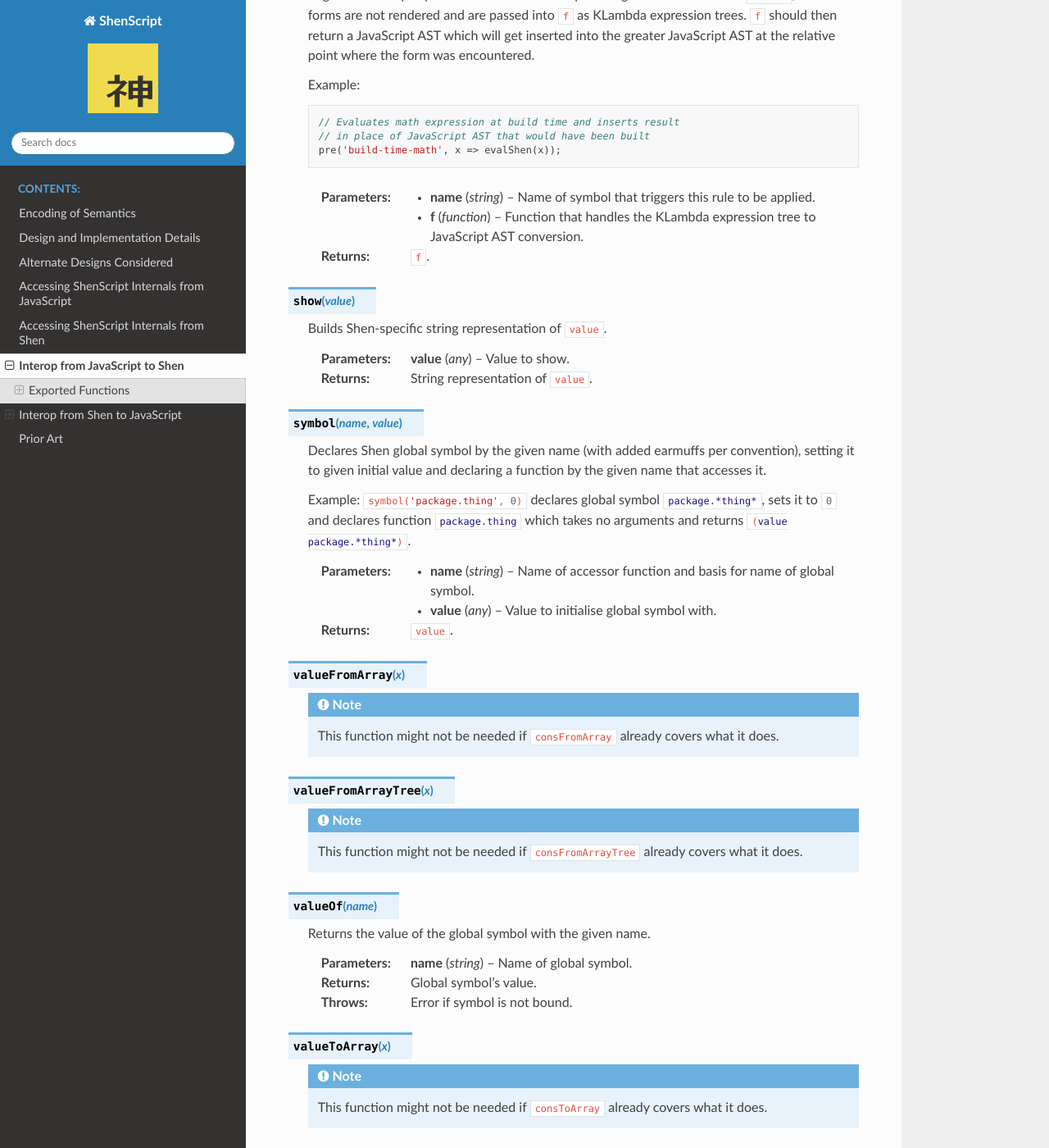
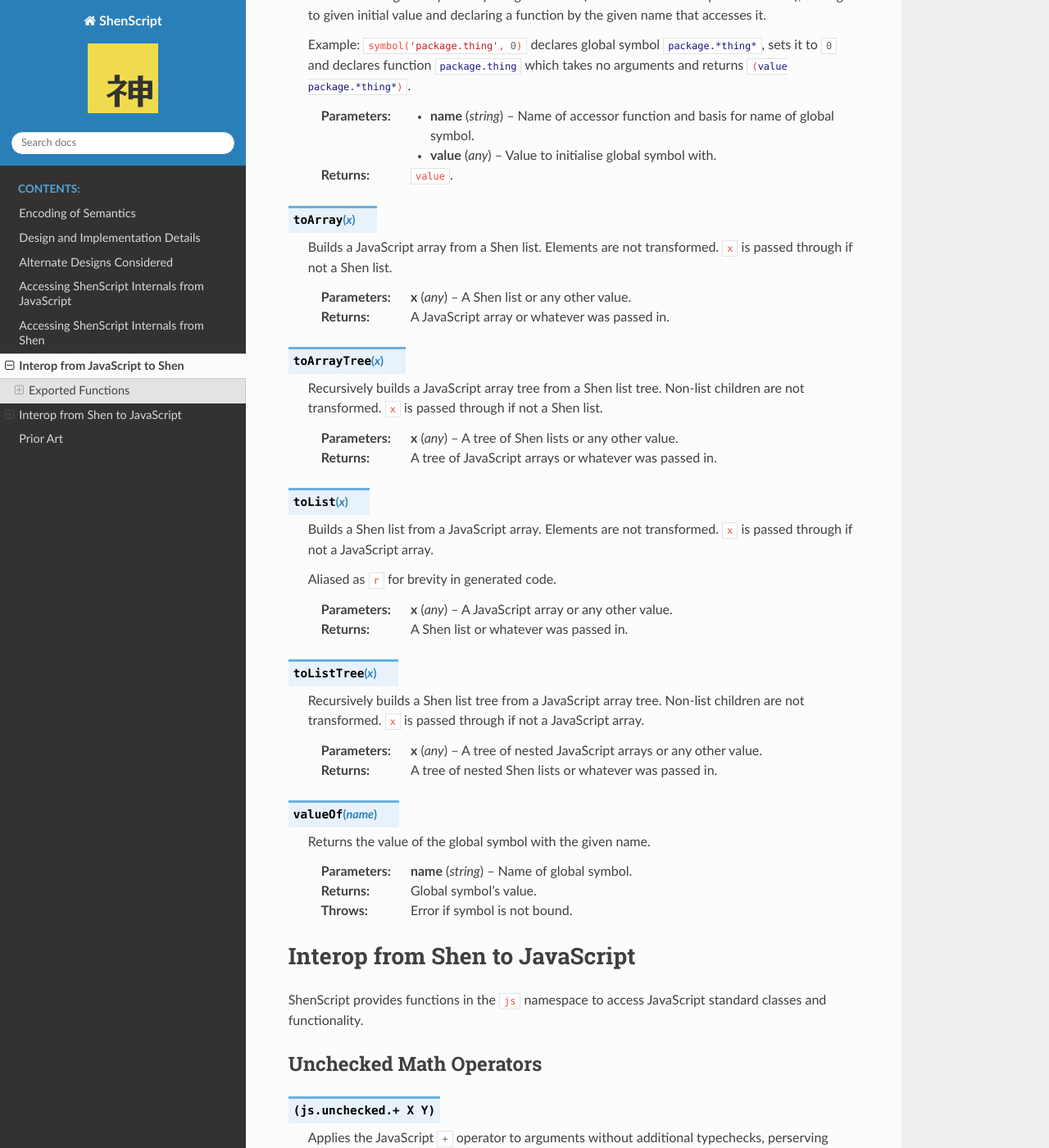
Before and after one commit to rkoeninger/ShenScript, a Sphinx documentation site: the page built from docs/interop.rst, in a window 1280 px wide and 1400 px high, scrolled down 3834 px. Shown: the whole window at 82% size. Built offline with Sphinx 7.4.7 and the Read the Docs theme 2.0.0, drawn with Linux system fonts in a browser that asks for light colours; some of the changed text lies outside the part shown.

Commit message:
Combined 8 fns (cons|value)(To|From)Array[Tree] and renamed to to(Array|List)[Tree]

```diff
--- a/docs/interop.rst
+++ b/docs/interop.rst
@@ -25,30 +25,6 @@ Exported Functions
    :param any y: Any Shen or JavaScript value.
    :returns      A new :js:`Cons`.
 
-.. function:: consFromArray(x)
-
-   Builds a Shen list from a JavaScript array. Nested elements are not converted, just copied as they are.
-
-   Aliased as :js:`r` for brevity in generated code.
-
-   :param array x: A JavaScript array.
-   :returns:       A Shen list.
-
-.. function:: consToArray(x)
-
-   Builds a JavaScript array from a Shen list. Nested elements are not converted, just copied as they are.
-
-   :param array x: A Shen list.
-   :returns:       A JavaScript array.
-
-.. function:: consFromArrayTree(x)
-
-   Works like :js:`consFromArray` but recursively transforms child arrays to lists.
-
-.. function:: consToArrayTree(x)
-
-   Works like :js:`consToArray` but recursively transforms child lists to arrays.
-
 .. function:: define(name, f)
 
    Defines a new global function in the Shen environment by the given name. Function gets wrapped so it automatically handles partial application.
@@ -68,7 +44,7 @@ Exported Functions
 
 .. function:: defmacro(name, f)
 
-   Defines a macro in the Shen environment by the given name. Syntax gets pre-processed with :js:`valueToArrayTree` before being passed into wrapped function. Result returned from :js:`f` gets post-processed with :js:`valueFromArrayTree`. If :js:`f` returns :js:`undefined`, then it causes the macro to have no effect.
+   Defines a macro in the Shen environment by the given name. Syntax gets pre-processed with :js:`toArrayTree` before being passed into wrapped function. Result returned from :js:`f` gets post-processed with :js:`toListTree`. If :js:`f` returns :js:`undefined`, then it causes the macro to have no effect.
 
    :param string name: Name which macro function will be accessible by, including package prefix(es).
    :param function f:  JavaScript function to defer invocation to.
@@ -180,13 +156,35 @@ Exported Functions
    :param any value:   Value to initialise global symbol with.
    :returns:           :js:`value`.
 
-.. function:: valueFromArray(x)
+.. function:: toArray(x)
 
-   .. note:: This function might not be needed if :js:`consFromArray` already covers what it does.
+   Builds a JavaScript array from a Shen list. Elements are not transformed. :js:`x` is passed through if not a Shen list.
 
-.. function:: valueFromArrayTree(x)
+   :param any x: A Shen list or any other value.
+   :returns:     A JavaScript array or whatever was passed in.
 
-   .. note:: This function might not be needed if :js:`consFromArrayTree` already covers what it does.
+.. function:: toArrayTree(x)
+
+   Recursively builds a JavaScript array tree from a Shen list tree. Non-list children are not transformed. :js:`x` is passed through if not a Shen list.
+
+   :param any x: A tree of Shen lists or any other value.
+   :returns:     A tree of JavaScript arrays or whatever was passed in.
+
+.. function:: toList(x)
+
+   Builds a Shen list from a JavaScript array. Elements are not transformed. :js:`x` is passed through if not a JavaScript array.
+
+   Aliased as :js:`r` for brevity in generated code.
+
+   :param any x: A JavaScript array or any other value.
+   :returns:     A Shen list or whatever was passed in.
+
+.. function:: toListTree(x)
+
+   Recursively builds a Shen list tree from a JavaScript array tree. Non-list children are not transformed. :js:`x` is passed through if not a JavaScript array.
+
+   :param any x: A tree of nested JavaScript arrays or any other value.
+   :returns:     A tree of nested Shen lists or whatever was passed in.
 
 .. function:: valueOf(name)
 
@@ -195,14 +193,6 @@ Exported Functions
    :param string name: Name of global symbol.
    :returns:           Global symbol's value.
    :throws:            Error if symbol is not bound.
-
-.. function:: valueToArray(x)
-
-   .. note:: This function might not be needed if :js:`consToArray` already covers what it does.
-
-.. function:: valueToArrayTree(x)
-
-   .. note:: This function might not be needed if :js:`consToArrayTree` already covers what it does.
 
 Interop from Shen to JavaScript
 ===============================
```
Also changed, not shown: 4 other files.
